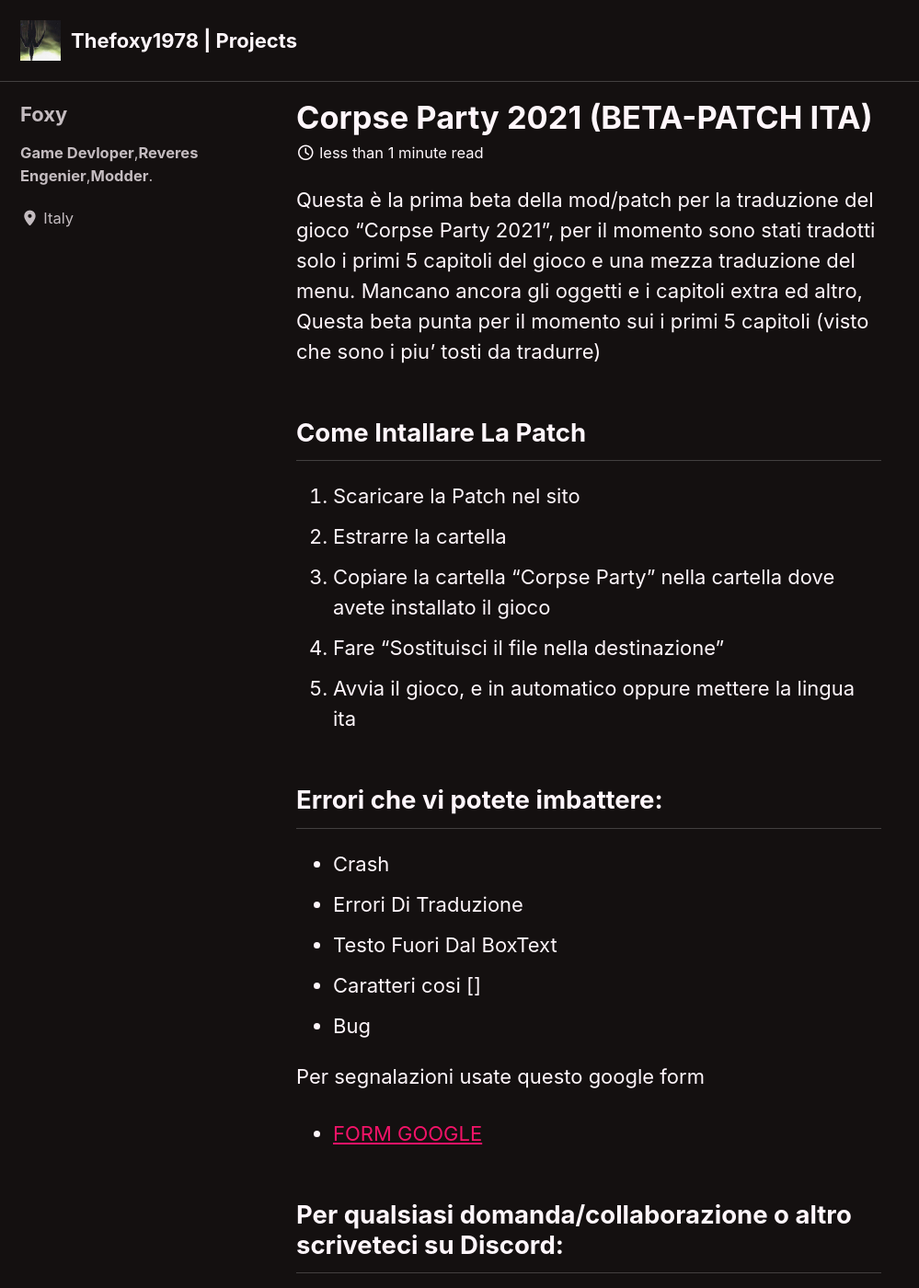
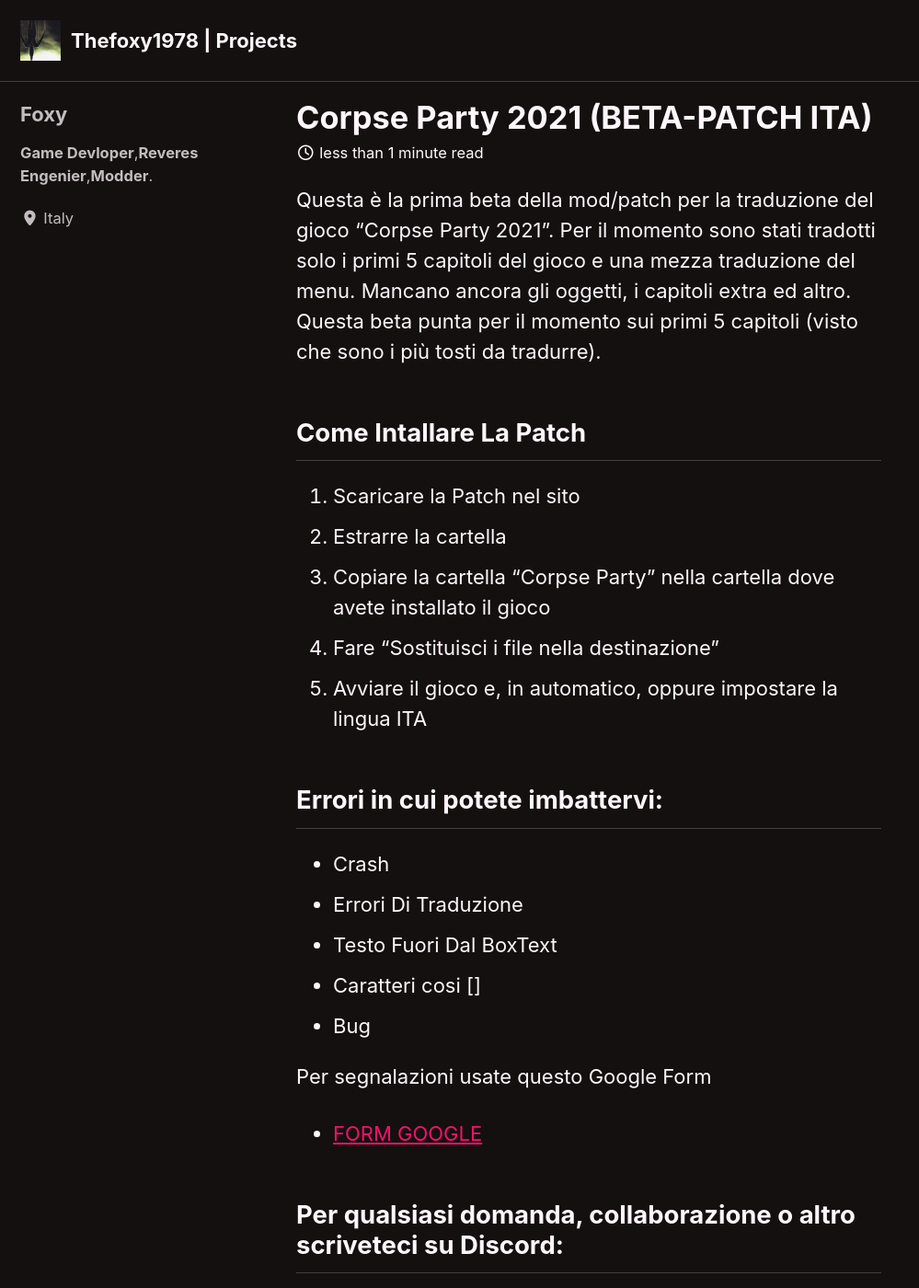
Before and after one commit to Thefoxy1978/Thefoxy1978.github.io, a Jekyll site: the page built from _posts/2025-12-21-Test.md, in a window 1280 px wide and 1400 px high. Shown: the whole window at 92% size, without its empty margins (0-999 px from the left). Built offline with Jekyll 4.4.1, drawn with Linux system fonts in a browser that asks for light colours; cached includes are drawn as plain includes; some of the changed text lies outside the part shown.

Commit message:
New Update Page

```diff
--- a/_posts/2025-12-21-Test.md
+++ b/_posts/2025-12-21-Test.md
@@ -3,22 +3,22 @@ title: "Corpse Party 2021 (BETA-PATCH ITA)"
 layout: single
 ---
 
-Questa è la prima beta della mod/patch per la traduzione del gioco "Corpse Party 2021",
-per il momento sono stati tradotti solo i primi 5 capitoli del gioco e una mezza traduzione del menu.
-Mancano ancora gli oggetti e i capitoli extra ed altro, Questa beta punta per il momento sui i primi
-5 capitoli (visto che sono i piu' tosti da tradurre)
+Questa è la prima beta della mod/patch per la traduzione del gioco “Corpse Party 2021”.
+Per il momento sono stati tradotti solo i primi 5 capitoli del gioco e una mezza traduzione del menu.
+Mancano ancora gli oggetti, i capitoli extra ed altro.
+Questa beta punta per il momento sui primi 5 capitoli (visto che sono i più tosti da tradurre).
 
 
 Come Intallare La Patch
 ---------------
 1. Scaricare la Patch nel sito
 2. Estrarre la cartella
-3. Copiare la cartella "Corpse Party" nella cartella dove avete installato il gioco
-4. Fare "Sostituisci il file nella destinazione"
-5. Avvia il gioco, e in automatico oppure mettere la lingua ita
+3. Copiare la cartella “Corpse Party” nella cartella dove avete installato il gioco
+4. Fare “Sostituisci i file nella destinazione”
+5. Avviare il gioco e, in automatico, oppure impostare la lingua ITA
 
 
-Errori che vi potete imbattere:
+Errori in cui potete imbattervi:
 ---------------
 - Crash
 - Errori Di Traduzione
@@ -26,18 +26,19 @@ Errori che vi potete imbattere:
 - Caratteri cosi []
 - Bug
 
-Per segnalazioni usate questo google form
+Per segnalazioni usate questo Google Form
 - [FORM GOOGLE](https://docs.google.com/forms/d/e/1FAIpQLSey6S6duvwbAx4EBSIIXuenvjPgRmtKcA0xq8EbWC13w2Zjrw/viewform?usp=header)
 
 
-Per qualsiasi domanda/collaborazione o altro scriveteci su Discord:
+Per qualsiasi domanda, collaborazione o altro scriveteci su Discord:
 ---------------
 - Thefoxy1978
 - ifandwhile
 
 
 
-**RICORDIAMO CHE QUESTA È UNA BETA CON BUG/ERRORI ECC, VI CHIEDIAMO DI NON FARE REPAK O ALTRO CON LA NOSTRA MOD, SE TORVATE ONLINE QUALCHE DOWNLOAD CON IL GIOCO + PATCH ITA NON SIAMO NOI, NOI NON CI ASSUMIAMO NESSUNA RESPOSABILITÀ**
+**RICORDIAMO CHE QUESTA È UNA BETA CON BUG/ERRORI ECC, VI CHIEDIAMO DI NON FARE REPAK O ALTRO CON LA NOSTRA MOD, SE TORVATE ONLINE QUALCHE DOWNLOAD CON IL GIOCO + PATCH ITA NON SIAMO NOI. NON SIAMO RESPONSABILI DELLA RIDISTRIBUZIONE DELLA PATCH INSIEME AL GIOCO, IN QUANTO NON SIAMO COINVOLTI.**
+
 
 
 Puoi scaricare il file da qui:
```
Also changed, not shown: 1 other file.
